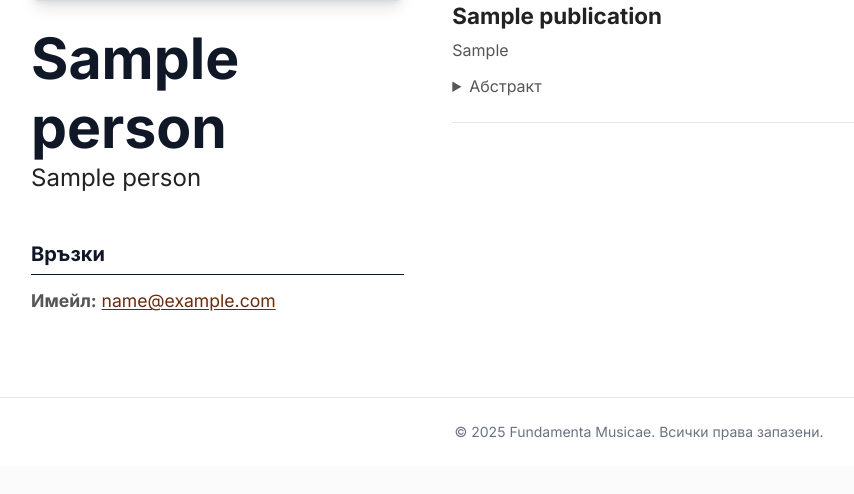
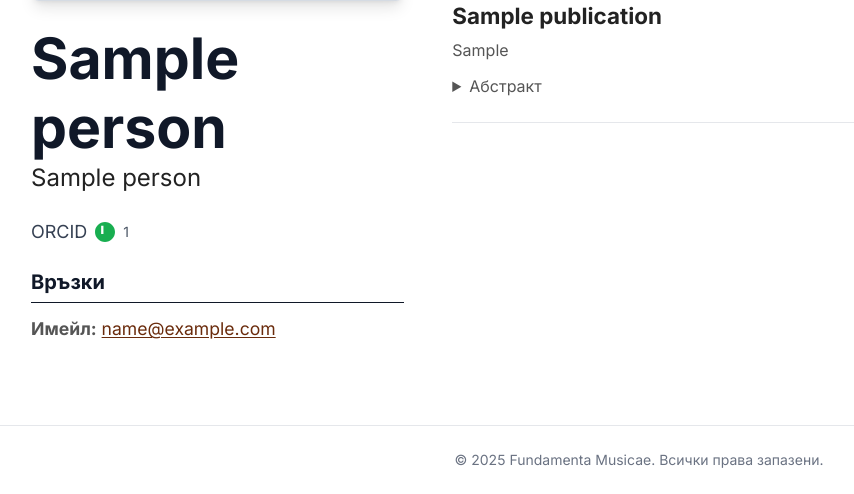
Before and after one commit to kgskgs/musicae_web, a Django app: page /members/1/ in a window 1280 px wide. Shown: the part 584-1078 px from the top of the page, without its empty margins (1-855 px from the left). Before the commit the page ends 1024 px from the top, so only its background shows below. Run offline with Django 3.2, Linux system fonts and the light colour scheme; tables that the repository leaves empty hold one stand-in row (values such as "Sample post"); grey boxes marked "Sample" are stand-in pictures; parts of the project's set-up code (start-up, migrations or seed data) failed here and were passed over; some libraries are stand-ins or nearby versions.

Commit message:
ORCID Corrr Template

```diff
--- a/musicae_content/templates/musicae_content/person_detail.html
+++ b/musicae_content/templates/musicae_content/person_detail.html
@@ -87,28 +87,27 @@
           {% endif %}
        </div>
 
-        <div class="flex flex-wrap items-center gap-2 text-lg text-gray-700">
-          {% for member in publication.authors.all %}
-            <span class="inline-flex items-center gap-2">
-              <a
-                href="{% url 'members_det' member.pk %}"
-                class="no-underline text-gray-700 hover:text-[var(--color-surface)] transition-colors duration-150 focus:outline-none focus-visible:ring-2 focus-visible:ring-[var(--color-surface)] rounded-sm"
-              >{{ member.name }}</a>
-
+        <div class="flex flex-wrap items-center gap-2 text-lg text-gray-700 mt-2">
             {% if person.orcid %}
               <a
                 href="https://orcid.org/{{ person.orcid }}"
                 target="_blank" rel="noopener"
-                  class="inline-flex items-center group"
+                class="inline-flex items-center gap-2 group"
                 aria-label="ORCID: {{ person.orcid }}"
                 title="ORCID: {{ person.orcid }}"
               >
-                  ...svg...
+                <span class="text-gray-700">ORCID</span>
+                <svg class="h-5 w-5 text-green-600 opacity-90 group-hover:opacity-100 transition-opacity"
+                    viewBox="0 0 24 24" fill="currentColor" xmlns="http://www.w3.org/2000/svg" aria-hidden="true">
+                  <path d="M12 0C5.372 0 0 5.372 0 12s5.372 12 12 12 12-5.372 12-12S18.628 0 12 0zM7.369 4.384h2.75v10.151h-2.75V4.384zM8.744 15.82c-.732 0-1.326.594-1.326 1.326s.594 1.326 1.326 1.326c.732 0 1.326-.594 1.326-1.326s-.594-1.326-1.326-1.326zM13.61 7.232v7.3h2.75V8.528c0-2.384 1.705-2.544 2.294-2.544v-2.75s-1.822.007-3.232 1.456V7.232z"/>
+                </svg>
+                <span class="text-sm text-gray-600 group-hover:underline">
+                  {{ person.orcid }}
+                </span>
               </a>
             {% endif %}
-            </span>{% if not forloop.last %}, {% endif %}
-          {% endfor %}
           </div>
+
 
 
 
```
Lines whose indentation alone changed are shown as unchanged.
